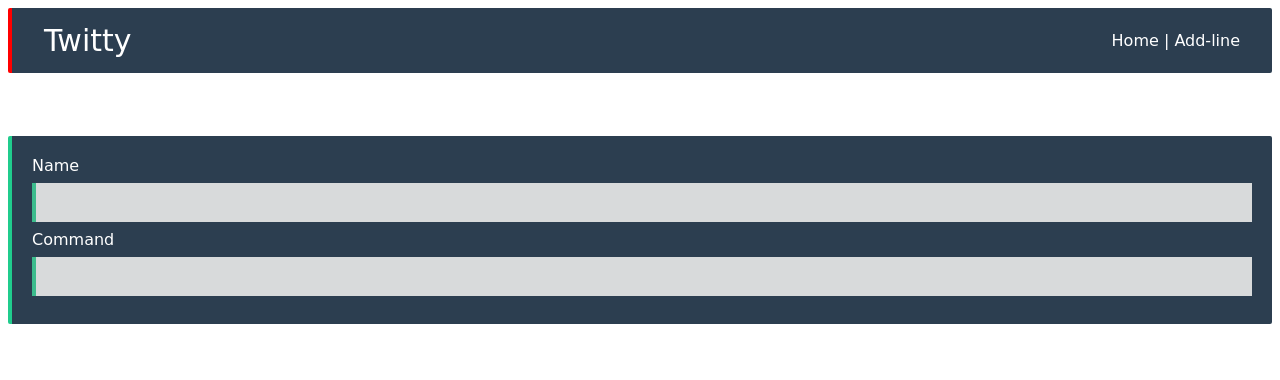
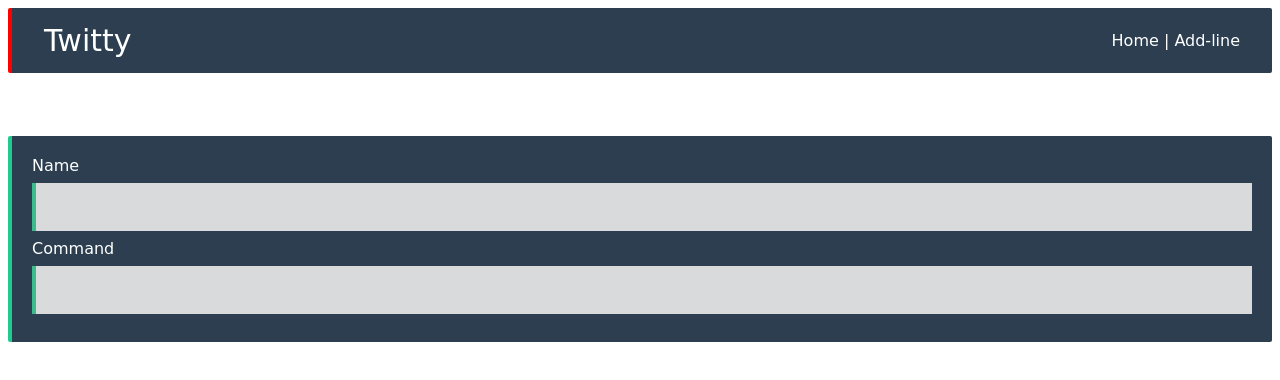
Before and after one commit to Buddy1875/Angular-PreProj, an Angular app: page / in a window 1280 px wide. Shown: the top 380 px of the page. Built offline with nearby package versions, Linux system fonts and the light colour scheme.

Commit message:
add style input

```diff
--- a/src/app/add-twitty/add-twitty.component.css
+++ b/src/app/add-twitty/add-twitty.component.css
@@ -6,6 +6,10 @@ input[type="text"] {
   border-left: 4px solid #3CBC8D;
   background-color: #d8dadb;
   box-sizing: border-box;
+  color: rgb(38, 159, 163);
+  font-weight: bold;
+  font-size: 20px;
+  font-family: "Comic Sans MS", cursive, sans-serif;
 }
 
 .body-add{
```
